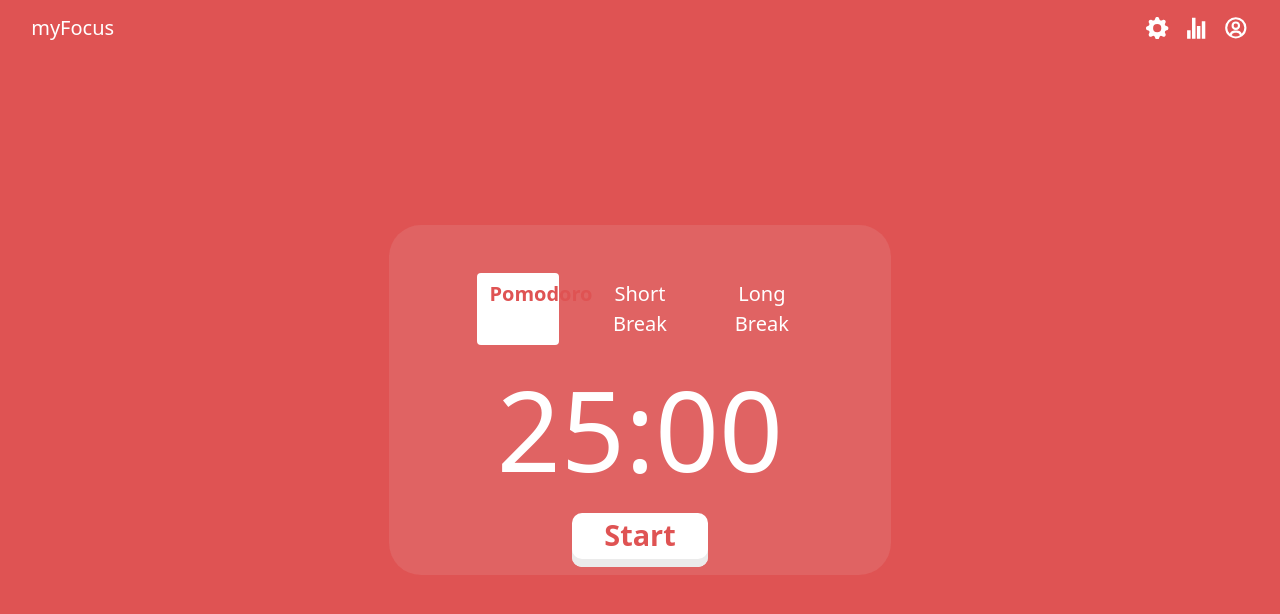
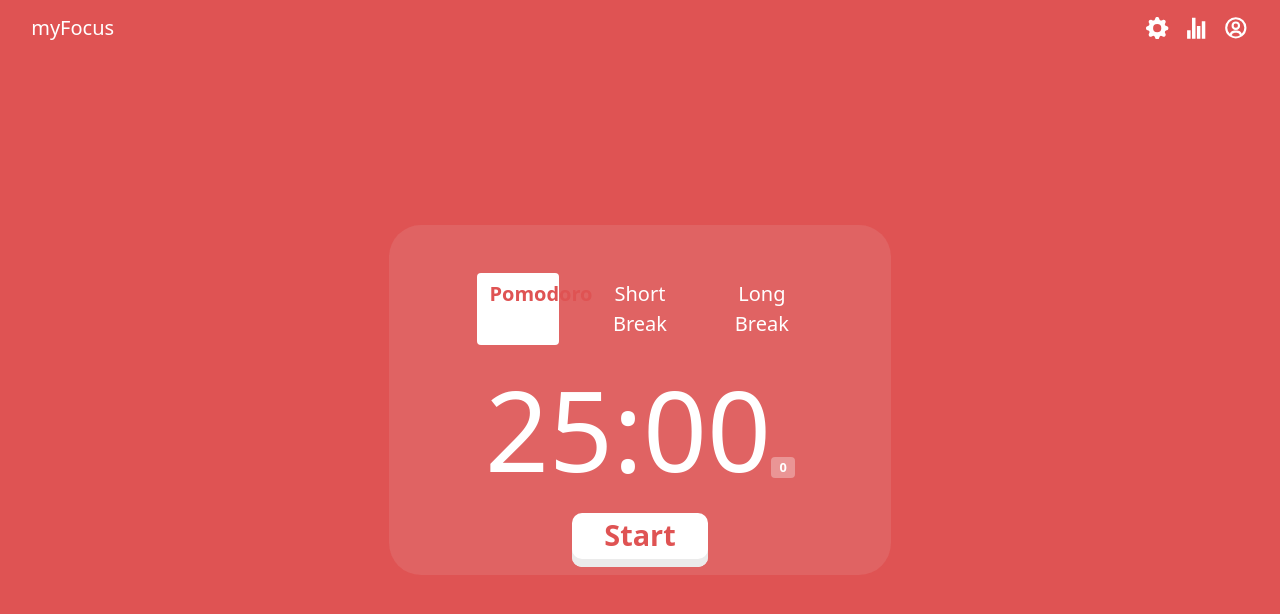
Before and after one commit to crisci/myFocus, a React (Create React App) app: page / in a window 1280 px wide. Shown: the top 614 px of the page. Built offline with nearby package versions, Linux system fonts and the light colour scheme.

Commit message:
pomodoro counter badge

```diff
--- a/src/Focus.js
+++ b/src/Focus.js
@@ -1,5 +1,5 @@
 import "./focus.css";
-import { Col, Container, Row, ToggleButton } from "react-bootstrap";
+import { Badge, Col, Container, Row, ToggleButton } from "react-bootstrap";
 import { useEffect, useState } from "react";
 import Nav from "./Navbar";
 
@@ -107,6 +107,7 @@ function Focus(props) {
                     </Container>
                     <Container className="timer">
                         {composeTimer()}
+                        <Badge>{Math.floor((counter+1)/2)}</Badge>
                     </Container>
                     <Container  className={`start-btn ${status ? "stop" : "start"}`} onClick={startOrStop}>{status ? "Stop" : "Start"}</Container>
                 </Container>
--- a/src/focus.css
+++ b/src/focus.css
@@ -73,6 +73,11 @@
   color: white;
 }
 
+.badge {
+  font-size: 0.8rem;
+  background-color: rgba(255, 255, 255, 0.322)!important;
+}
+
 .counter-pomodoro {
   font-size: 1.3rem;
   color: rgba(240, 240, 240, 0.658);
```
